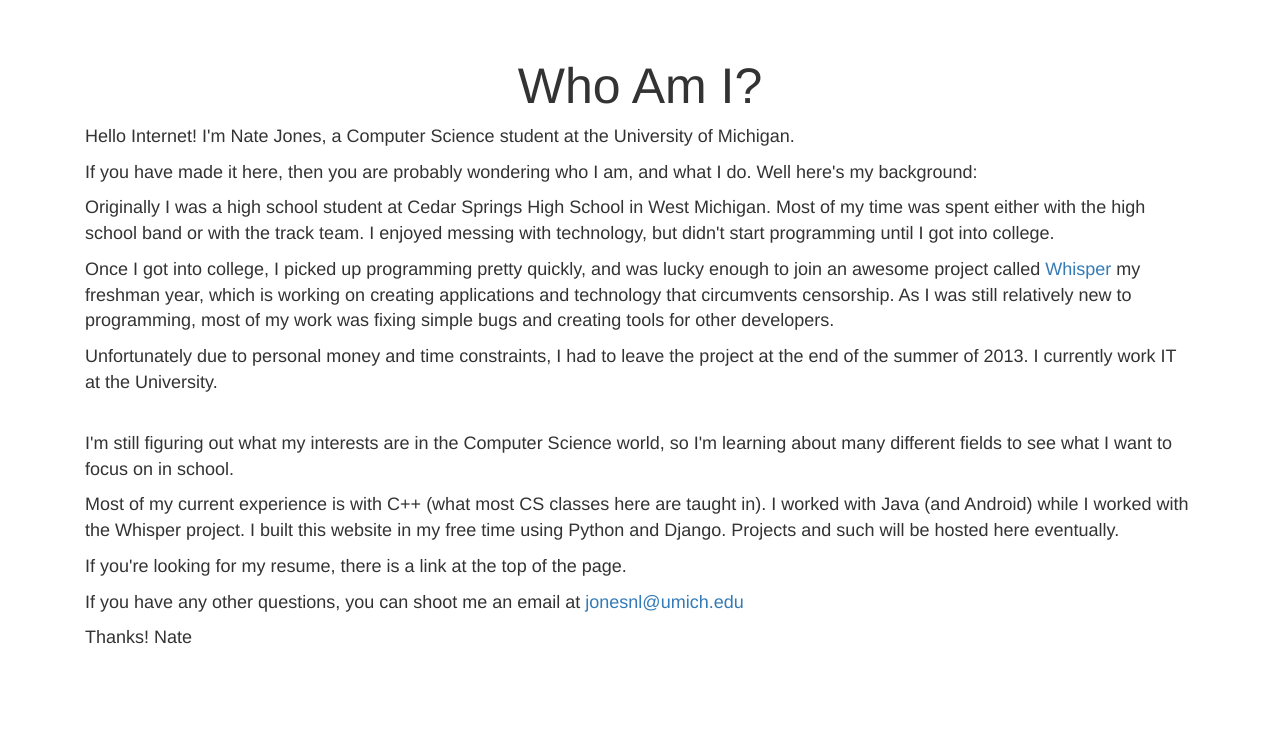
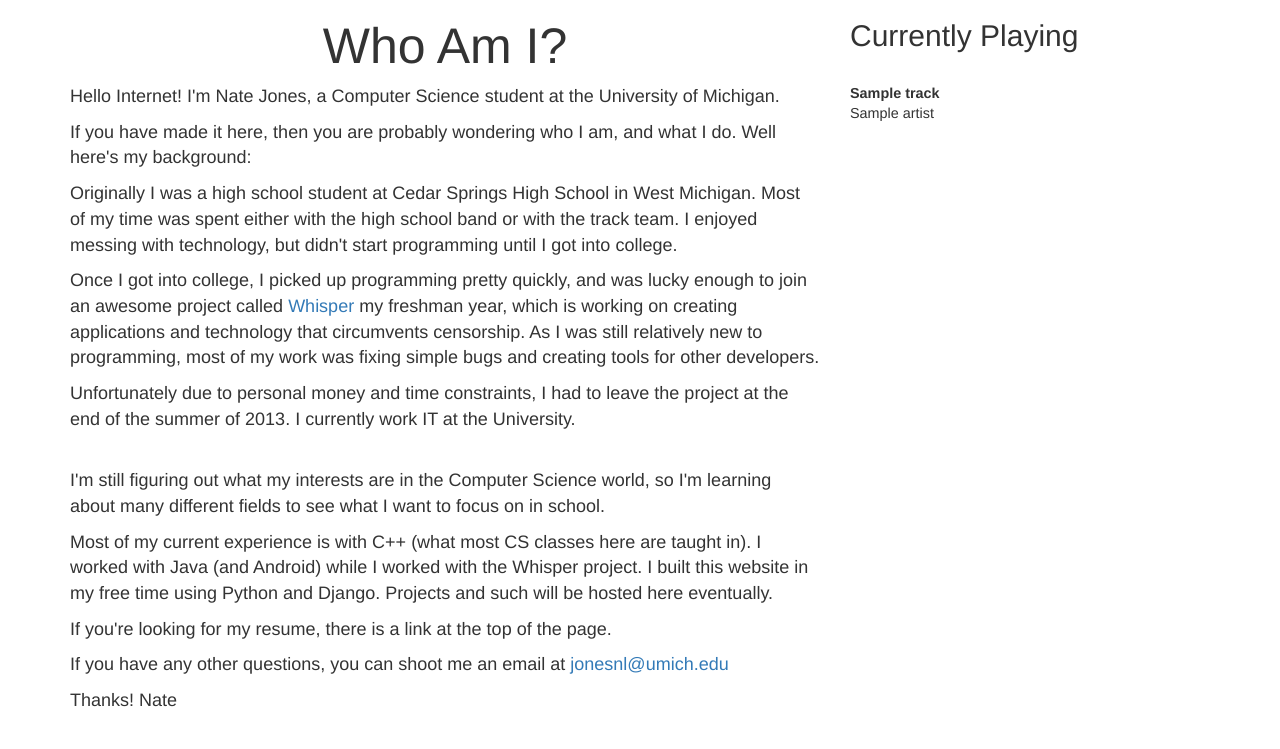
Before and after one commit to jonesnl/personalwebsite, a Django app: template frontpage/templates/frontpage/index.html in a window 1280 px wide. Shown: the part 51-800 px from the top of the page. Run offline with Django 3.2, Linux system fonts and the light colour scheme; the template is opened without the code that fills it: most values are stand-ins (such as "Sample title", 1, 10 or a date in 2020); some libraries are stand-ins or nearby versions.

Commit message:
Added Last.FM stuff to front page (with caching)

```diff
--- a/frontpage/templates/frontpage/index.html
+++ b/frontpage/templates/frontpage/index.html
@@ -1,11 +1,10 @@
 {% extends "base.html" %}
 
 {% block content %}
-    <div class="title">
-        <h1>Who Am I?</h1>
-    </div>
+<div class="row">
+    <div class="text col-md-8">
+        <h1 class="title">Who Am I?</h1>
 
-    <div class="text">
         <p>Hello Internet! I'm Nate Jones, a Computer Science student at the University of Michigan.</p>
 
         <p>If you have made it here, then you are probably wondering who I am, and what I do. Well here's my background:</p>
@@ -49,4 +48,18 @@
             Thanks! Nate
         </p>
     </div>
+
+    <div class="col-md-4 music">
+        <h2>Currently Playing</h2>
+        <br>
+        <dl>
+        {% for track in track_list %}
+            <dt>{{ track.name }}</dt>
+            <dd>{{ track.artist }}</dd>
+            <br>
+        {% endfor %}
+        </dl>
+        </div>
+    </div>
+</div>
 {% endblock %}
--- a/personalsite/static/bootstrap_custom.css
+++ b/personalsite/static/bootstrap_custom.css
@@ -34,3 +34,7 @@ body {
     opacity: 0.4;
     padding-top: 20px;
 }
+
+.music {
+    font-size: 80%;
+}
--- a/personalsite/templates/base.html
+++ b/personalsite/templates/base.html
@@ -47,15 +47,7 @@
     {% endblock %}
 
     <div class="container">
-
-      <div class="starter-template">
-
-        {% block content %}
-
-        {% endblock %}
-
-      </div>
-
+    {% block content %}{% endblock %}
     </div><!-- /.container -->
 
     <br>
```
Also changed, not shown: frontpage/lastfm.py (added, +32 -0 lines), frontpage/views.py (+8 -2 lines).
